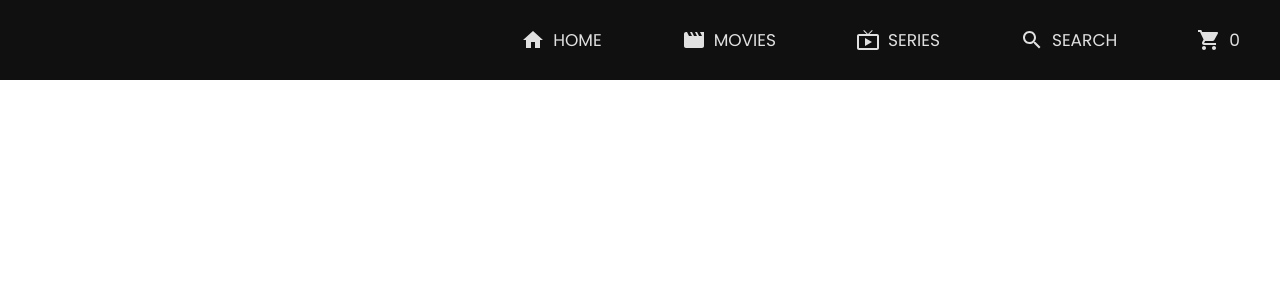
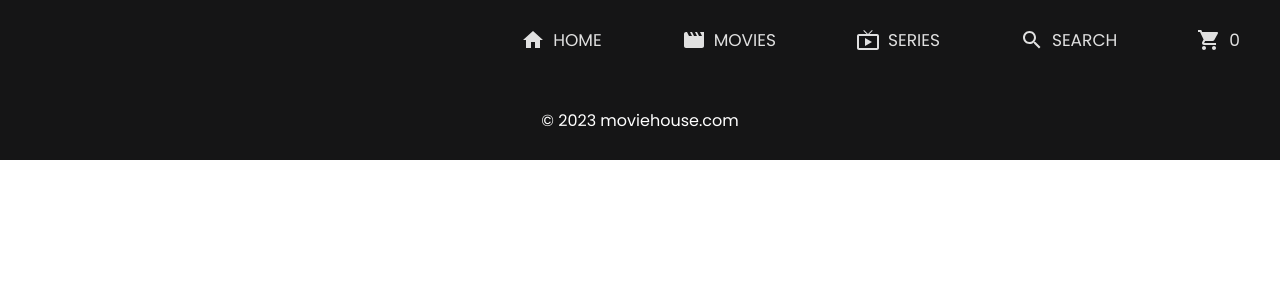
Before and after one commit to friddler/MovieHouse, a React (Vite) app: page /#/cart in a window 1280 px wide. Shown: the top 300 px of the page. Built offline with nearby package versions, Linux system fonts and the light colour scheme.

Commit message:
css changes on home, footer and nav

```diff
--- a/src/components/Footer.jsx
+++ b/src/components/Footer.jsx
@@ -1,7 +1,8 @@
-
+import "../styles/Footer.css";
 function Footer() {
   return (
-    <div>
+    <div className="footer">
+      <p>&copy; 2023 moviehouse.com</p>
 
     </div>
   )
--- a/src/pages/Home.jsx
+++ b/src/pages/Home.jsx
@@ -21,8 +21,8 @@ function Home() {
       </div>
 
       <div className="trending-container">
+        <h2>Trending now</h2>
         <KeyboardDoubleArrowDownIcon className="home-arrow"/>
-        <h2>Trending now</h2>
         <Trending />
       </div>
     </div>
--- a/src/styles/Footer.css
+++ b/src/styles/Footer.css
@@ -0,0 +1,10 @@
+.footer {
+    height: 80px;
+    width: 100%;
+    display: flex;
+    justify-content: center;
+    align-items: center;
+    background-color: #151516;
+    font-family: 'Poppins', sans-serif;
+    color: white;
+}
--- a/src/styles/Home.css
+++ b/src/styles/Home.css
@@ -53,7 +53,7 @@
     font-size: 95px;
     margin: 0;
     font-family: 'Limelight', cursive;
-    text-shadow: 2px 2px 10px rgba(129, 30, 196, 0.7);
+    text-shadow: 2px 2px 10px rgba(10, 10, 10, 0.7);
 
 }
 
@@ -76,7 +76,7 @@
     position: absolute;
     top: 0;
     left: 0;
-    width: 100vw;
+    width: 100%;
     height: 100vh;
     pointer-events: none;
     opacity: 0.6;
--- a/src/styles/Navbar.css
+++ b/src/styles/Navbar.css
@@ -6,8 +6,9 @@
     display: flex;
     justify-content: space-between;
     align-items: center;
-    background-color: #101011;
+    background-color: #151516;
     font-family: 'Poppins', sans-serif;
+
   }
 
   /* NAV LINKS */
```
